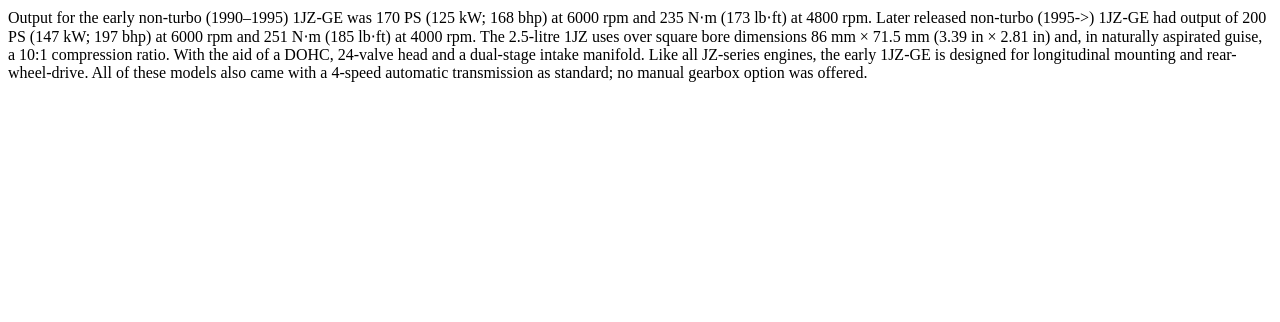
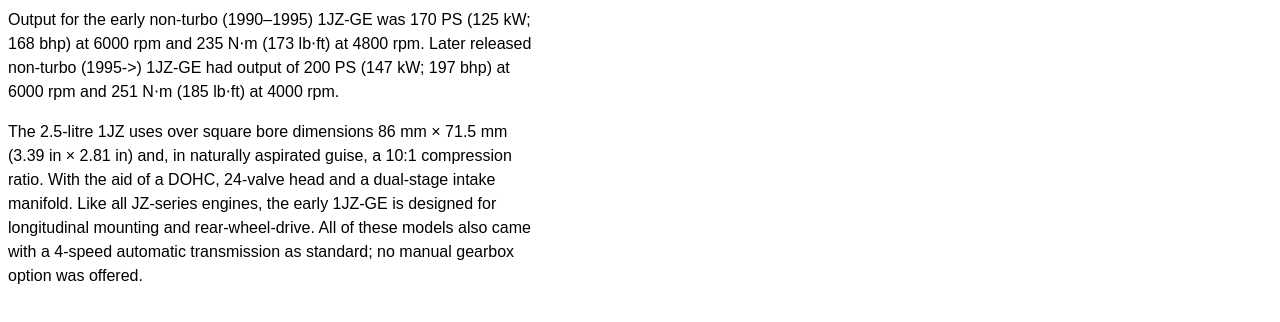
Before and after one commit to abdulrahim1234/abdulrahim1234.github.io, a plain HTML site: page index.html in a window 1280 px wide. Drawn offline with Linux system fonts and the light colour scheme.

Commit message:
added paragraph and styles

```diff
--- a/index.html
+++ b/index.html
@@ -1,10 +1,18 @@
 <html>
+    <head>
+        <style>
+            p {
+                font :100%/1.5 sans-serif;
+                max-width: 33em;
+            }
+        </style>
+    </head>
     <body>
-        Output for the early non-turbo (1990–1995) 1JZ-GE was 170 PS (125 kW; 168 bhp) at 6000 rpm and 235 N⋅m (173 lb⋅ft) at 4800 rpm.
-        Later released non-turbo (1995->) 1JZ-GE had output of 200 PS (147 kW; 197 bhp) at 6000 rpm and 251 N⋅m (185 lb⋅ft) at 4000 rpm.
+        <p>Output for the early non-turbo (1990–1995) 1JZ-GE was 170 PS (125 kW; 168 bhp) at 6000 rpm and 235 N⋅m (173 lb⋅ft) at 4800 rpm.
+        Later released non-turbo (1995->) 1JZ-GE had output of 200 PS (147 kW; 197 bhp) at 6000 rpm and 251 N⋅m (185 lb⋅ft) at 4000 rpm.</p>
 
-        The 2.5-litre 1JZ uses over square bore dimensions 86 mm × 71.5 mm (3.39 in × 2.81 in) and, in naturally aspirated guise, a 10:1 compression ratio.
+        <p>The 2.5-litre 1JZ uses over square bore dimensions 86 mm × 71.5 mm (3.39 in × 2.81 in) and, in naturally aspirated guise, a 10:1 compression ratio.
         With the aid of a DOHC, 24-valve head and a dual-stage intake manifold. Like all JZ-series engines, the early 1JZ-GE is designed for longitudinal mounting and rear-wheel-drive.
-        All of these models also came with a 4-speed automatic transmission as standard; no manual gearbox option was offered.
+        All of these models also came with a 4-speed automatic transmission as standard; no manual gearbox option was offered.</p>
     </body>
 </html>
```
